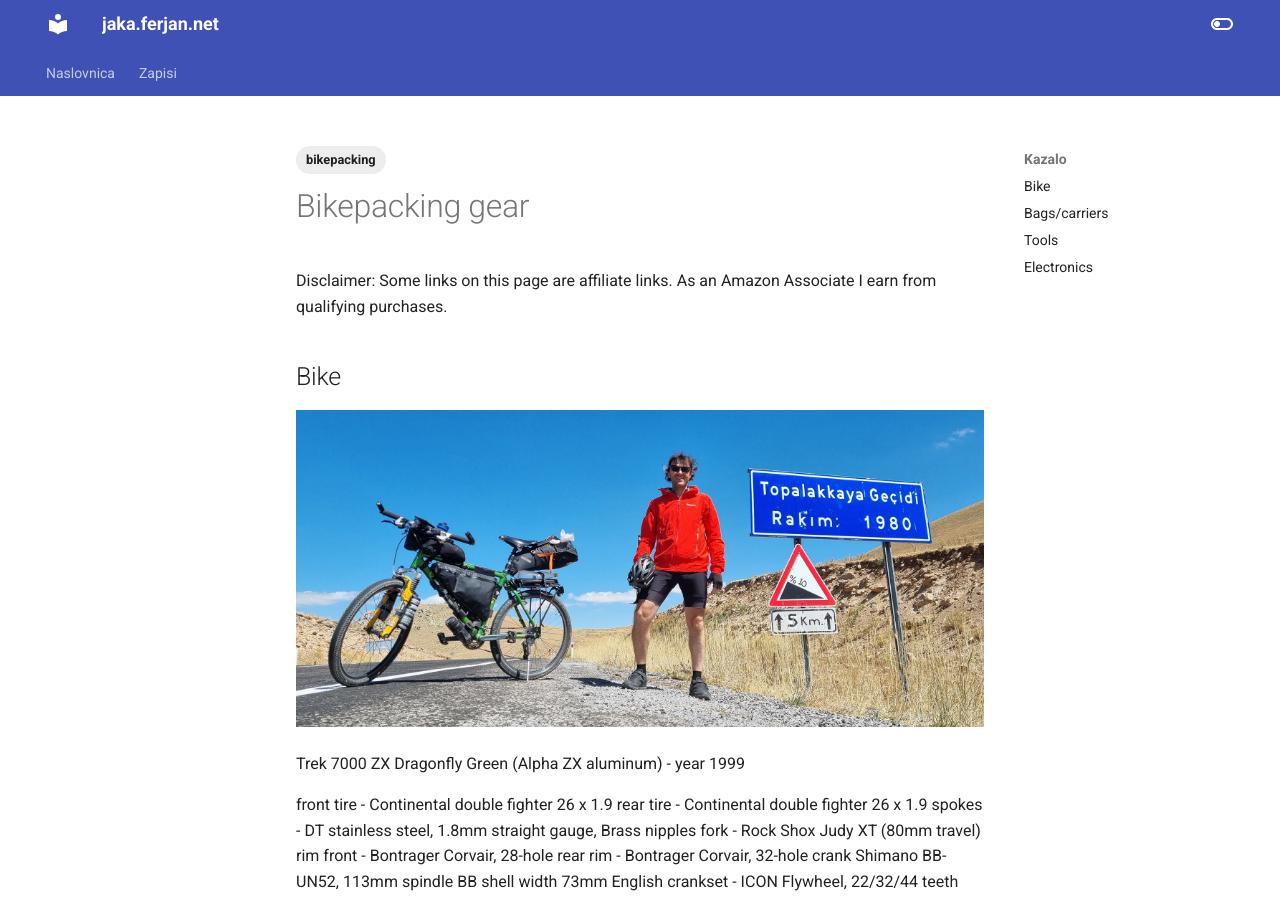
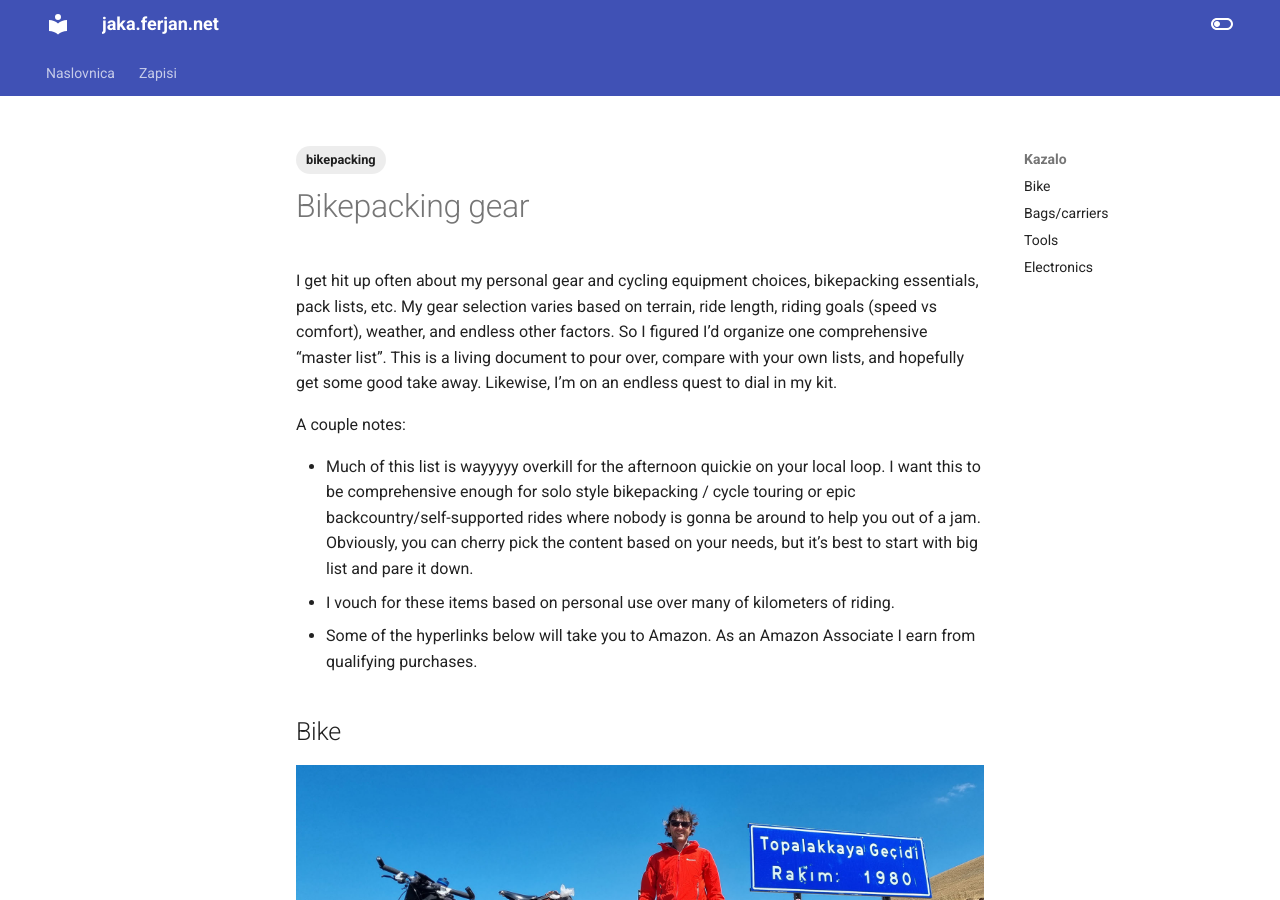
Before and after one commit to jferjan/jferjan.github.io, an MkDocs documentation site: the page built from docs/zapisi/bikepacking_gear.md, in a window 1280 px wide and 900 px high. Built offline with MkDocs 1.6.1 and Material for MkDocs 9.7.7, drawn with Linux system fonts in a browser that asks for light colours.

Commit message:
Update bikepacking_gear

```diff
--- a/docs/zapisi/bikepacking_gear.md
+++ b/docs/zapisi/bikepacking_gear.md
@@ -5,7 +5,13 @@ tags:
 
 # Bikepacking gear
 
-Disclaimer: Some links on this page are affiliate links. As an Amazon Associate I earn from qualifying purchases.
+I get hit up often about my personal gear and cycling equipment choices, bikepacking essentials, pack lists, etc.  My gear selection varies based on terrain, ride length, riding goals (speed vs comfort), weather, and endless other factors.  So I figured I’d organize one comprehensive “master list”.  This is a living document to pour over, compare with your own lists, and hopefully get some good take away. Likewise, I’m on an endless quest to dial in my kit.
+
+A couple notes:
+
+- Much of this list is wayyyyy overkill for the afternoon quickie on your local loop. I want this to be comprehensive enough for solo style bikepacking / cycle touring or epic backcountry/self-supported rides where nobody is gonna be around to help you out of a jam.  Obviously, you can cherry pick the content based on your needs, but it’s best to start with big list and pare it down.
+- I vouch for these items based on personal use over many of kilometers of riding.
+- Some of the hyperlinks below will take you to Amazon. As an Amazon Associate I earn from qualifying purchases.
 
 ## Bike
 
```
